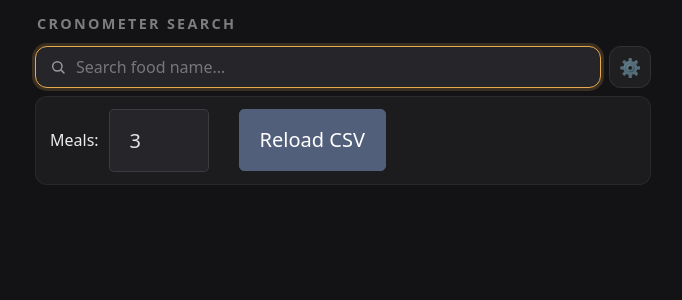
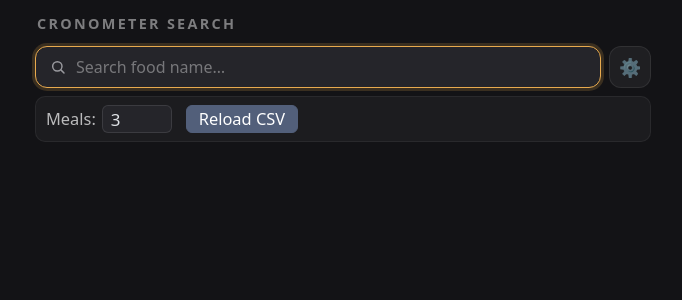
Before and after one commit to gregyski/cronometer-history-search, a FastAPI app: page / in a window 1280 px wide, after a click that opens the changed part. Shown: the top 300 px of the page, without its empty margins (297-979 px from the left). Run offline with FastAPI, Linux system fonts and the light colour scheme; parts of the project's set-up code (start-up, migrations or seed data) failed here and were passed over; some libraries are stand-ins or nearby versions.

Commit message:
Claude Design stage 4

```diff
--- a/src/cronometer_search/templates/index.html
+++ b/src/cronometer_search/templates/index.html
@@ -167,20 +167,21 @@
         /* — Total row ———————————————————————— */
         article tfoot td {
         border-top: 1px solid rgba(255,255,255,0.08) !important;
-        padding: 7px 11px !important;
+        padding: 4px 11px !important;
         background: rgba(255,255,255,0.015);
+        line-height: 1.2;
         }
         article tfoot td:first-child {
         font-weight: 500;
         letter-spacing: 0.08em;
         text-transform: uppercase;
-        font-size: 0.72rem;
+        font-size: 0.7rem;
         color: rgba(255,255,255,0.55);
         }
         article tfoot td:last-child {
         color: var(--accent-strong);
         font-weight: 600;
-        font-size: 1.05rem;
+        font-size: 0.74rem;
         font-variant-numeric: tabular-nums;
         letter-spacing: -0.005em;
         }
@@ -188,23 +189,41 @@
         /* — Settings panel ——————————————————— */
         .controls {
         display: flex;
-        gap: 1.5rem;
+        gap: 14px;
         align-items: center;
         flex-wrap: wrap;
         background: #1c1c1f;
         border: 1px solid rgba(255,255,255,0.06);
-        border-radius: 12px;
-        padding: 12px 14px;
-        margin-bottom: 12px;
+        border-radius: 10px;
+        padding: 8px 10px;
+        margin-bottom: 10px;
+        font-size: 0.82rem;
         }
-        .controls label { display: flex; align-items: center; gap: 0.5rem; margin: 0; }
+        .controls label {
+        display: flex; align-items: center; gap: 6px;
+        margin: 0;
+        font-size: 0.82rem;
+        color: rgba(255,255,255,0.7);
+        }
         .controls input[type="number"] {
-        width: 5rem; margin: 0;
+        width: 3.5rem;
+        height: 28px;
+        margin: 0;
+        padding: 0 8px;
+        font-size: 0.85rem;
         background: #25252a;
-        border-color: rgba(255,255,255,0.1);
+        border: 1px solid rgba(255,255,255,0.1);
+        border-radius: 6px;
         }
-        .controls button { margin: 0; width: auto; }
-        #reload-msg { font-size: 0.78rem; color: rgba(255,255,255,0.45); }
+        .controls button {
+        margin: 0;
+        width: auto;
+        height: 28px;
+        padding: 0 12px;
+        font-size: 0.82rem;
+        border-radius: 6px;
+        }
+        #reload-msg { font-size: 0.75rem; color: rgba(255,255,255,0.45); margin-left: auto; }
         table { table-layout: fixed; width: 100%; margin-bottom: 0; }
         .food-name { white-space: nowrap; overflow: hidden; }
     </style>
```
